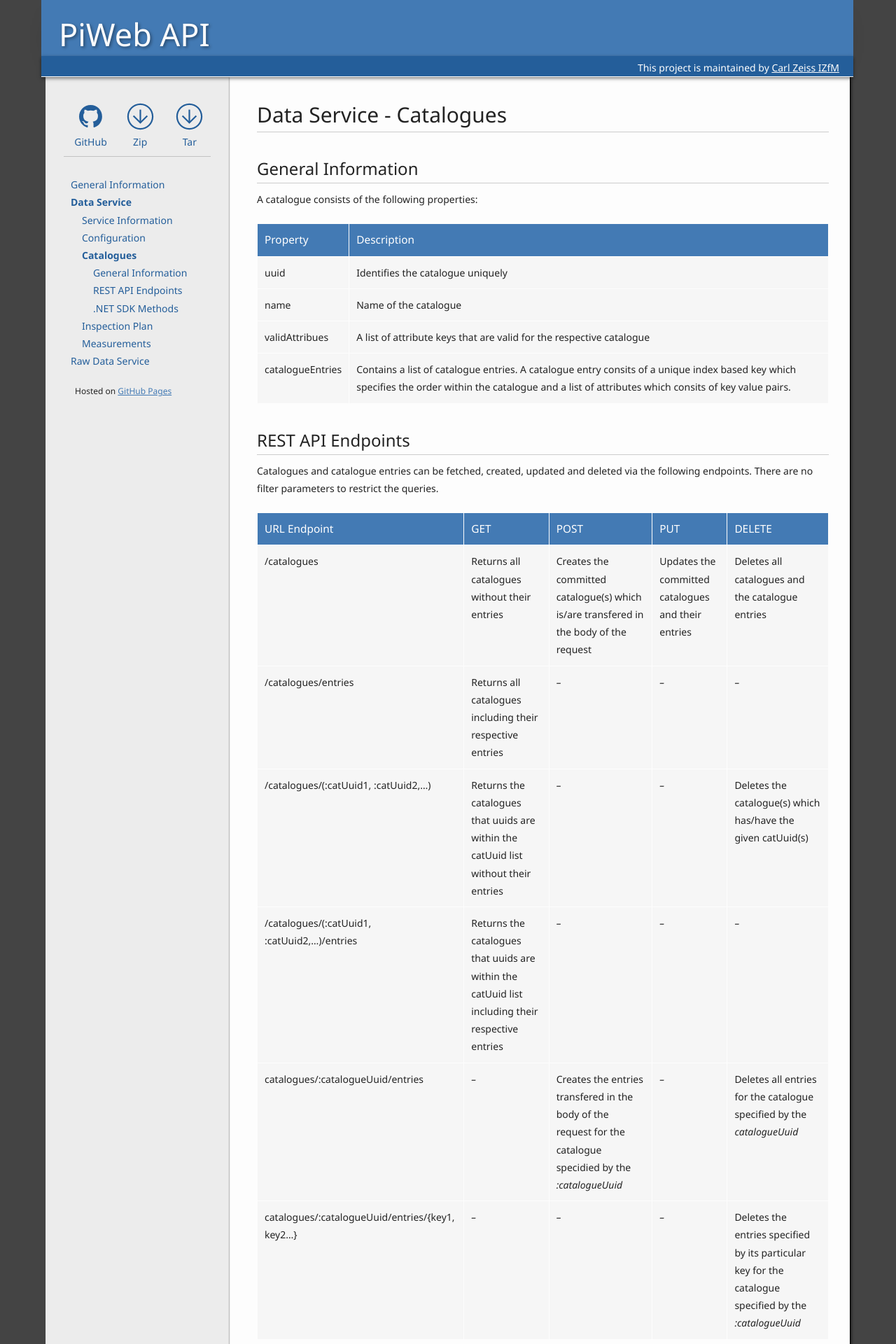
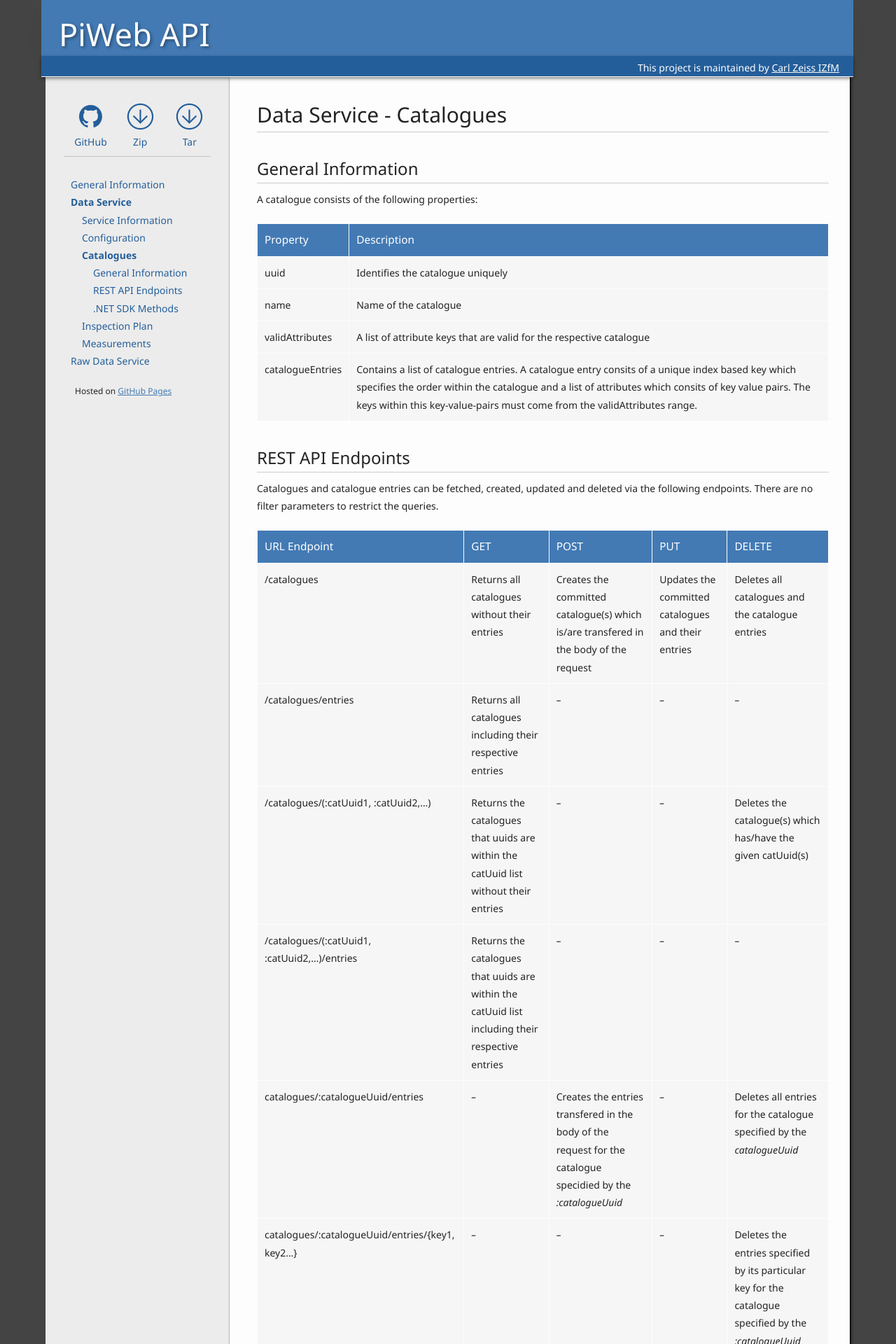
Before and after one commit to ZEISS-PiWeb/PiWeb-Api, a Jekyll site: the page built from _pages/023-catalogues.md, in a window 1280 px wide. Shown: the top 1920 px of the page at 70% size. Built offline with Jekyll 4.4.1, drawn with Linux system fonts in a browser that asks for light colours; some of the changed text lies outside the part shown.

Commit message:
Update 023-catalogues.md

````diff
--- a/_pages/023-catalogues.md
+++ b/_pages/023-catalogues.md
@@ -19,8 +19,8 @@
 -----------------|-------------
 uuid             | Identifies the catalogue uniquely
 name             | Name of the catalogue
-validAttribues   | A list of attribute keys that are valid for the respective catalogue
-catalogueEntries | Contains a list of catalogue entries. A catalogue entry consits of a unique index based key which specifies the order within the catalogue and a list of attributes which consits of key value pairs.
+validAttributes   | A list of attribute keys that are valid for the respective catalogue
+catalogueEntries | Contains a list of catalogue entries. A catalogue entry consits of a unique index based key which specifies the order within the catalogue and a list of attributes which consits of key value pairs. The keys within this key-value-pairs must come from the validAttributes range.
 
 {% comment %}----------------------------------------------------------------------------------------------- {% endcomment %}
 
@@ -37,7 +37,56 @@
 catalogues/:catalogueUuid/entries | *--*| Creates the entries transfered in the body of the request for the catalogue specidied by the *:catalogueUuid* | *--* | Deletes all entries for the catalogue specified by the *catalogueUuid*
 catalogues/:catalogueUuid/entries/{key1, key2...} | *--* | *--* | *--* | Deletes the entries specified by its particular key for the catalogue specified by the *:catalogueUuid*
 
-### Add Catalogues
+### Get Catalogues (GET)
+
+Catalogues can be fetched with or without their respective entries depending on the endpoint method.
+
+{% assign exampleCaption="Fetching the catalogue with the uuid 8c376bee-ffe3-4ee4-abb9-a55b492e69ad and its entries" %}
+
+{% capture jsonrequest %}
+{% highlight http %}
+GET /dataServiceRest/catalogues/(8c376bee-ffe3-4ee4-abb9-a55b492e69ad)/entries HTTP/1.1
+{% endhighlight %}
+{% endcapture %}
+
+{% capture jsonresponse %}
+{% highlight json %}
+{
+   ...
+   "data":
+   [
+       {
+           "uuid": "8c376bee-ffe3-4ee4-abb9-a55b492e69ad",
+           "name": "InspectorCatalogue",
+           "validAttributes": [ 4092, 4093 ],
+           "catalogueEntries":
+           [
+               {
+                   "key": 0,
+                   "attributes": { "4092": "n.def.", "4093": "n.def." }
+               },
+               {
+                   "key": 1,
+                   "attributes": { "4092": "21", "4093": "Smith" }
+               },
+               {
+                   "key": 2,
+                   "attributes": { "4092": "20", "4093": "Miller" }
+               },
+               {
+                   "key": 3,
+                   "attributes": { "4092": "23", "4093": "Williams" }
+               }
+            ]
+        }
+   ]
+}
+{% endhighlight %}
+{% endcapture %}
+
+{% include exampleFieldset.html %}
+
+### Add Catalogues (POST)
 
 To create a catalogue it is necessary to transfer the catalogue object within the request's body. Beneath a unique identifier and the catalog name the valid attributes need  to be transfered, catalogue entries are optional. The attribute keys which are used for the valid attributes must come from the catalogue attribute range (specified in the {{ site.links['configuration'] }})
 
@@ -97,18 +146,14 @@
 
 {% capture jsonrequest %}
 {% highlight http %}
-POST /dataServiceRest/catalogues/{8c376bee-ffe3-4ee4-abb9-a55b492e69ad}/entries
+POST /dataServiceRest/catalogues/8c376bee-ffe3-4ee4-abb9-a55b492e69ad/entries
 {% endhighlight %}
 
 {% highlight json %}
  [
    {
        "key": 4,
-       "attributes":
-       {
-           "4092": "22",
-           "4093": "Clarks"
-       }
+       "attributes": { "4092": "22", "4093": "Clarks" }
    }
  ]
 {% endhighlight %}
@@ -122,85 +167,19 @@
 
 {% include exampleFieldset.html %}
 
-### Get Catalogues
 
-Fetching the catalogues returns the catalogue an depending on the filter specified or not the catalogue entries. If no filter is specified the entries are returned by default.
-
-{% assign exampleCaption="Fetching the catalogue with the uuid 8c376bee-ffe3-4ee4-abb9-a55b492e69ad and its entries" %}
-
-{% capture jsonrequest %}
-{% highlight http %}
-GET /dataServiceRest/catalogues/{8c376bee-ffe3-4ee4-abb9-a55b492e69ad}?filter=withCatalogueEntries:true HTTP/1.1
-{% endhighlight %}
-{% endcapture %}
-
-{% capture jsonresponse %}
-{% highlight json %}
-{
-   ...
-   "data":
-   [
-       {
-           "uuid": "8c376bee-ffe3-4ee4-abb9-a55b492e69ad",
-           "name": "InspectorCatalogue",
-           "validAttributes":
-           [
-               4092,
-               4093
-           ],
-           "catalogueEntries":
-           [
-               {
-                   "key": 0,
-                   "attributes":
-                   {
-                       "4092": "n.def.",
-                       "4093": "n.def."
-                   }
-               },
-               {
-                   "key": 1,
-                   "attributes":
-                   {
-                       "4092": "21",
-                       "4093": "Smith"
-                   }
-               },
-               {
-                   "key": 2,
-                   "attributes":
-                   {
-                       "4092": "20",
-                       "4093": "Miller"
-                   }
-               },
-               {
-                   "key": 3,
-                   "attributes":
-                   {
-                       "4092": "23",
-                       "4093": "Williams"
-                   }
-               }
-            ]
-        }
-   ]
-}
-{% endhighlight %}
-{% endcapture %}
-
-{% include exampleFieldset.html %}
-
-### Update Catalogues
+### Update Catalogues (PUT)
 
 Updating a catalogue might regard the following aspects:
 
 * Rename the catalogue
 * Add, update or delete catalogue entries
 
+To update a catalogue the whole object excluding the valid attributes needs to be transfered within the body of the HTTP request. On updating catalogues the existing entries ar removed and the passed entries are added to the catalogue.
+
 {{site.images['info']}} To change the valid attributes of a catalogue it needs to be deleted an re-created again.
 
-{% assign exampleCaption="Updating the catalogue with the uuid 8c376bee-ffe3-4ee4-abb9-a55b492e69ad - rename it from 'InspectorCatalogue' to 'Inspectors' and add the inspector 'Clarks'" %}
+{% assign exampleCaption="Rename the catalogue from 'InspectorCatalogue' to 'Inspectors' and add the inspector 'Clarks'" %}
 
 {% capture jsonrequest %}
 {% highlight http %}
@@ -216,43 +195,23 @@
            [
                {
                    "key": 0,
-                   "attributes":
-                   {
-                       "4092": "n.def.",
-                       "4093": "n.def."
-                   }
+                   "attributes": { "4092": "n.def.", "4093": "n.def." }
                },
                {
                    "key": 1,
-                   "attributes":
-                   {
-                       "4092": "21",
-                       "4093": "Smith"
-                   }
+                   "attributes": { "4092": "21", "4093": "Smith" }
                },
                {
                    "key": 2,
-                   "attributes":
-                   {
-                       "4092": "20",
-                       "4093": "Miller"
-                   }
+                   "attributes": { "4092": "20", "4093": "Miller" }
                },
                {
                    "key": 3,
-                   "attributes":
-                   {
-                       "4092": "23",
-                       "4093": "Williams"
-                   }
+                   "attributes": { "4092": "23", "4093": "Williams" }
                },
                {
                    "key": 4,
-                   "attributes":
-                   {
-                       "4092": "22",
-                       "4093": "Clarks"
-                   }
+                   "attributes": { "4092": "22", "4093": "Clarks" }
                }
             ]
         }
@@ -277,7 +236,7 @@
 
 The following examples illustrate these options.
 
-{% assign exampleCaption="Delete all catalogues" %}
+{% assign exampleCaption="Delete all catalogues and their entries" %}
 
 {% capture jsonrequest %}
 {% highlight http %}
@@ -293,11 +252,11 @@
 
 {% include exampleFieldset.html %}
 
-{% assign exampleCaption="Delete the catalogues with the uuid 8c376bee-ffe3-4ee4-abb9-a55b492e69ad" %}
+{% assign exampleCaption="Delete the catalogues with the uuid 8c376bee-ffe3-4ee4-abb9-a55b492e69ad and its entries" %}
 
 {% capture jsonrequest %}
 {% highlight http %}
-DELETE /dataServiceRest/catalogues/{8c376bee-ffe3-4ee4-abb9-a55b492e69ad} HTTP/1.1
+DELETE /dataServiceRest/catalogues/(8c376bee-ffe3-4ee4-abb9-a55b492e69ad) HTTP/1.1
 {% endhighlight %}
 {% endcapture %}
 
@@ -322,7 +281,7 @@
 
 {% capture jsonrequest %}
 {% highlight http %}
-DELETE /dataServiceRest/catalogues/{8c376bee-ffe3-4ee4-abb9-a55b492e69ad}/entries HTTP/1.1
+DELETE /dataServiceRest/catalogues/8c376bee-ffe3-4ee4-abb9-a55b492e69ad/entries HTTP/1.1
 {% endhighlight %}
 {% endcapture %}
 
@@ -338,7 +297,7 @@
 
 {% capture jsonrequest %}
 {% highlight http %}
-DELETE /dataServiceRest/catalogues/{8c376bee-ffe3-4ee4-abb9-a55b492e69ad}/entries/{1,3} HTTP/1.1
+DELETE /dataServiceRest/catalogues/8c376bee-ffe3-4ee4-abb9-a55b492e69ad/entries/(1,3) HTTP/1.1
 {% endhighlight %}
 {% endcapture %}
 
@@ -350,16 +309,26 @@
 
 {% include exampleFieldset.html %}
 
+{% comment %}----------------------------------------------------------------------------------------------- {% endcomment %}
 
+## {{ page.sections['sdk'] }}
 
+### Get Catalogues
 
+{% assign caption="GetConfiguration" %}
+{% assign icon=site.images['function-get'] %}
+{% assign description="Fetches a single or multiple catalogues identified by its uuids or all catalogues if no uuid is passed." %}
+{% capture parameterTable %}
 
+Parameter Name | Parameter Type          | Parameter Description
+---------------|-------------------------|--------------------------------------------------
+catalogueUuids | ```Guid[]```            | Parameter is optional and my include the uuids of the to be fetched catalogues.
+returnEntries  | ```bool```              | Parameter is optional and indicates if the catalogue entries should be returned.
+token          | ```CancellationToken``` | Parameter is optional and gives the possibility to cancel the asyncronous call.
+{% endcapture %}
 
-
-{{ site.sections['beginExampleAPI'] }}
-
-{{ site.headers['request'] | markdownify }}
-
+{% assign exampleCaption="Get the catalogue with uuid 8c376bee-ffe3-4ee4-abb9-a55b492e69ad" %}
+{% capture example %}
 {% highlight csharp %}
 var catalogue = new Catalogue(){
   Uuid = new Guid( "8c376bee-ffe3-4ee4-abb9-a55b492e69ad" ),
@@ -376,11 +345,12 @@
     Attributes = new[]{ new Attribute( 4092, "23" ), new Attribute( 4093, "Williams" ) }
   }
 };
-var client = new DataServiceRestClient( serviceUri );
+var client = new DataServiceRestClient( "http://piwebserver:8080" );
 client.CreateCatalogues( new[]{ catalogue } );
 {% endhighlight %}
+{% endcapture %}
 
-{{ site.sections['endExample'] }}
+{% include sdkFunctionFieldset.html %}
 
 
 
````
Also changed, not shown: other parts of _pages/023-catalogues.md (+2 -2 lines).
